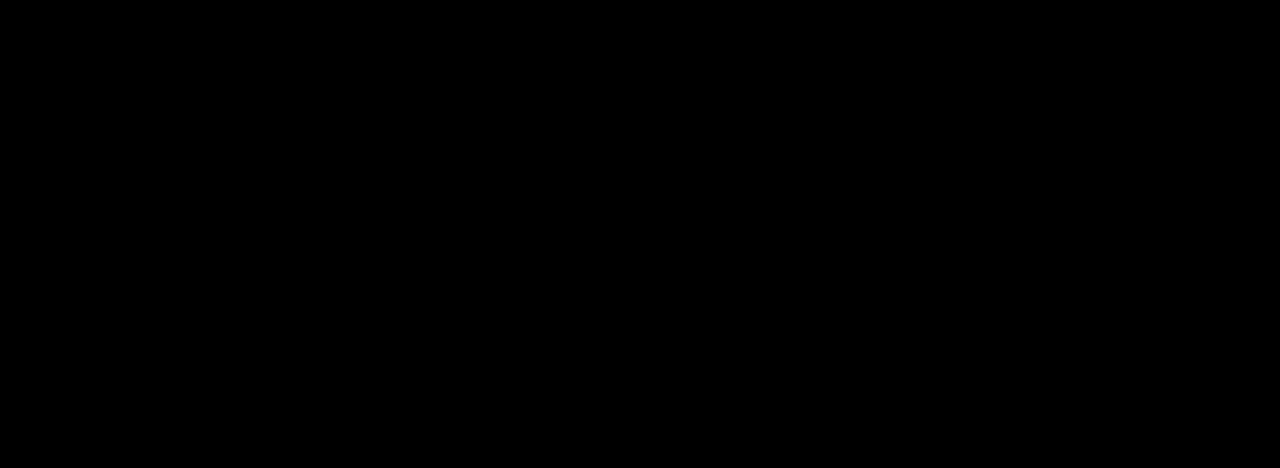
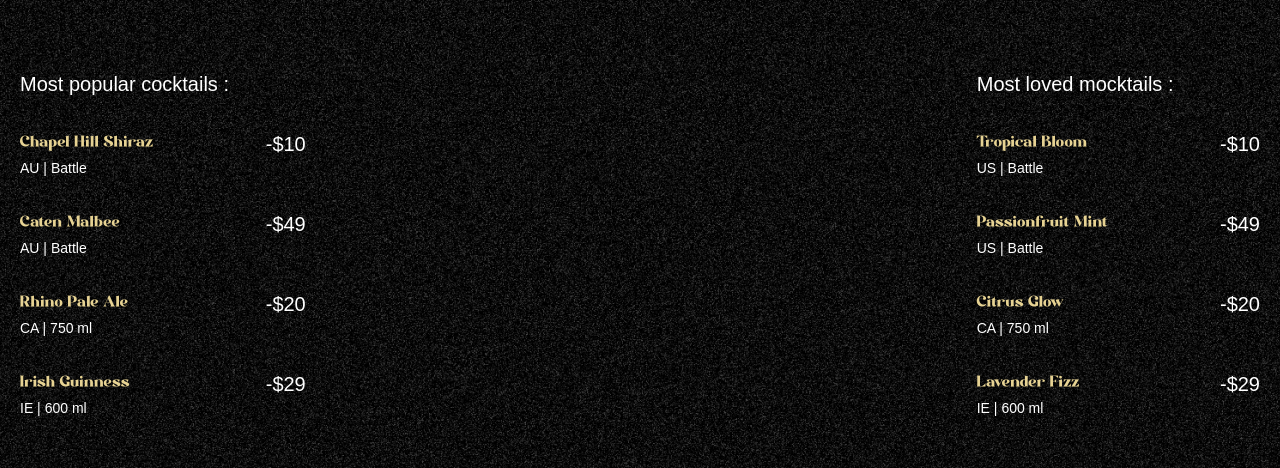
Before and after one commit to Vjadhav-codes/gsap-cocktails, a React (Vite) app: page / in a window 1280 px wide. Shown: the part 890-1358 px from the top of the page. Built offline with nearby package versions, Linux system fonts and the light colour scheme; a web font is replaced by a local one.

Commit message:
implement cocktails section

```diff
--- a/src/App.jsx
+++ b/src/App.jsx
@@ -3,12 +3,14 @@
 gsap.registerPlugin(ScrollTrigger, SplitText)
 import Navbar from "./components/navbar"
 import Hero from "./components/Hero"
+import Cocktails from "./components/Cocktails"
 
 const App = () => {
   return (
    <main>
     <Navbar />
     <Hero/>
+    <Cocktails/>
    </main>
   )
 }
--- /dev/null
+++ b/src/components/Cocktails.jsx
@@ -0,0 +1,78 @@
+import React from "react";
+import { cocktailLists, mockTailLists } from "../../constants";
+import { useGSAP } from "@gsap/react";
+import gsap from "gsap";
+
+const Cocktails = () => {
+  useGSAP(() => {
+    const parallaxTimeLine = gsap.timeline({
+      scrollTrigger: {
+        trigger: "#cocktails",
+        start: "top 30%",
+        end: "bottom 80%",
+        scrub: true,
+      },
+    });
+
+    parallaxTimeLine
+      .from("#c-left-leaf", {
+        x: -100,
+        y: 100,
+      })
+      .from("#c-right-leaf", {
+        x: 100,
+        y: 100,
+      });
+  });
+
+  return (
+    <section id="cocktails" className="noisy">
+      <img src="/images/cocktail-left-leaf.png" alt="l-leaf" id="c-left-leaf" />
+      <img
+        src="/images/cocktail-right-leaf.png"
+        alt="r-leaf"
+        id="c-right-leaf"
+      />
+
+      <div className="list">
+        <div className="popular">
+          <h2>Most popular cocktails :</h2>
+
+          <ul>
+            {cocktailLists.map(({ name, country, detail, price }) => (
+              <li key={name}>
+                <div className="md:me-28">
+                  <h3>{name}</h3>
+                  <p>
+                    {country} | {detail}
+                  </p>
+                </div>
+                <span>-{price}</span>
+              </li>
+            ))}
+          </ul>
+        </div>
+
+        <div className="loved">
+          <h2>Most loved mocktails :</h2>
+
+          <ul>
+            {mockTailLists.map(({ name, country, detail, price }) => (
+              <li key={name}>
+                <div className="me-28">
+                  <h3>{name}</h3>
+                  <p>
+                    {country} | {detail}
+                  </p>
+                </div>
+                <span>-{price}</span>
+              </li>
+            ))}
+          </ul>
+        </div>
+      </div>
+    </section>
+  );
+};
+
+export default Cocktails;
```
